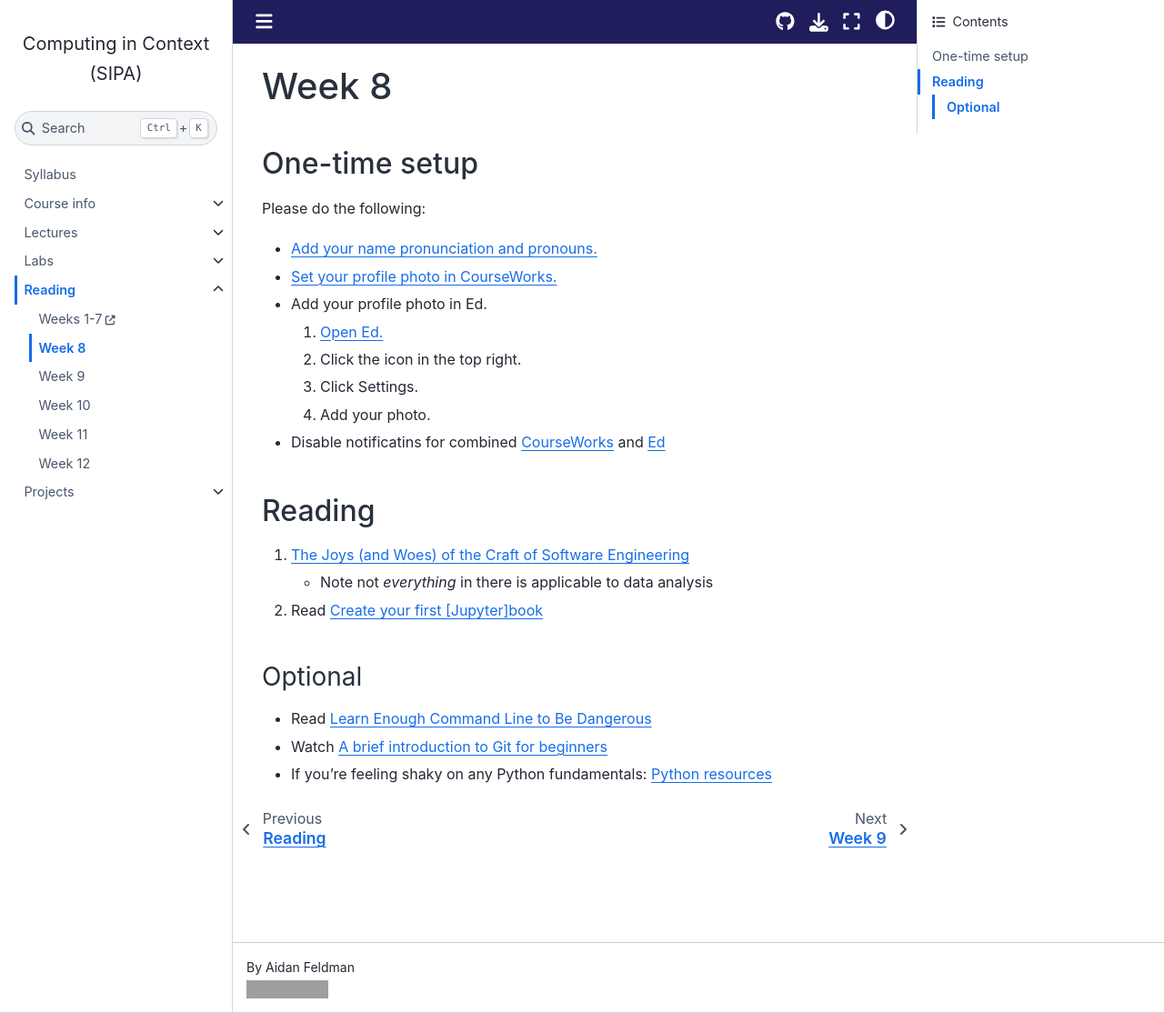
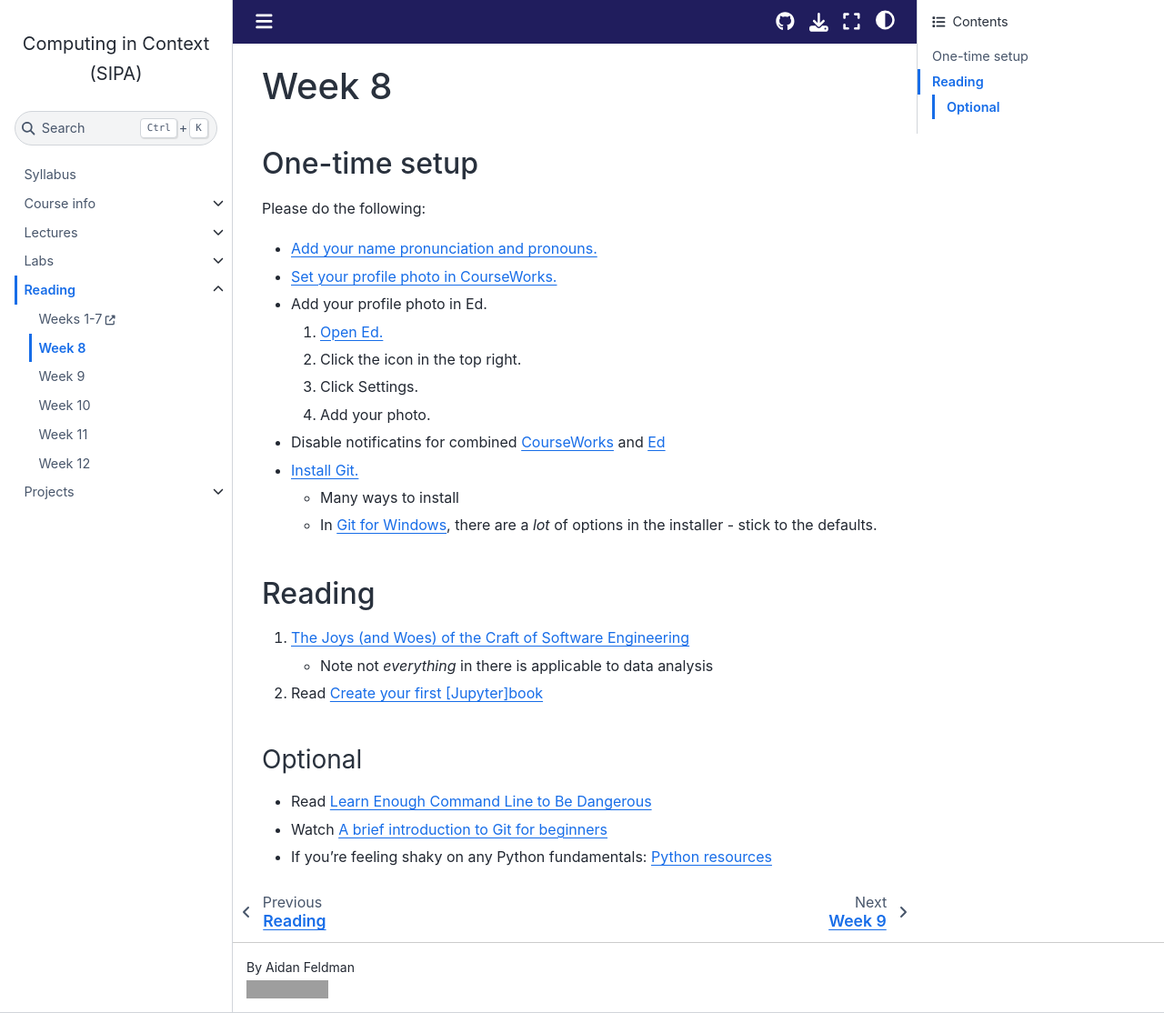
Before and after one commit to afeld/computing-in-context, a Jupyter Book: the page built from week_8.md, in a window 1280 px wide and 1114 px high. Shown: the whole window at 91% size. Built offline with Jupyter Book 1.0.4 settings and Sphinx 7.4.7 and the Sphinx Book theme 1.1.4, drawn with Linux system fonts in a browser that asks for light colours; pages that are not in the unit, such as notebooks, are missing from menus; comment, search, counter and statistics services are not loaded; grey boxes are pictures that could not be loaded.

```diff
--- a/week_8.md
+++ b/week_8.md
@@ -12,6 +12,9 @@ Please do the following:
   1.  Click Settings.
   1.  Add your photo.
 - Disable notificatins for combined [CourseWorks](https://courseworks2.columbia.edu/profile/communication) and [Ed](https://edstem.org/us/settings/notifications)
+- [Install Git.](https://git-scm.com/downloads)
+  - Many ways to install
+  - In [Git for Windows](https://gitforwindows.org/), there are a _lot_ of options in the installer - stick to the defaults.
 
 ## Reading
 
```
Also changed, not shown: notebooks.md (+1 -1 lines), project_3.md (+1 -1 lines), lab_8.ipynb, lecture_16.ipynb, 2 other files.
